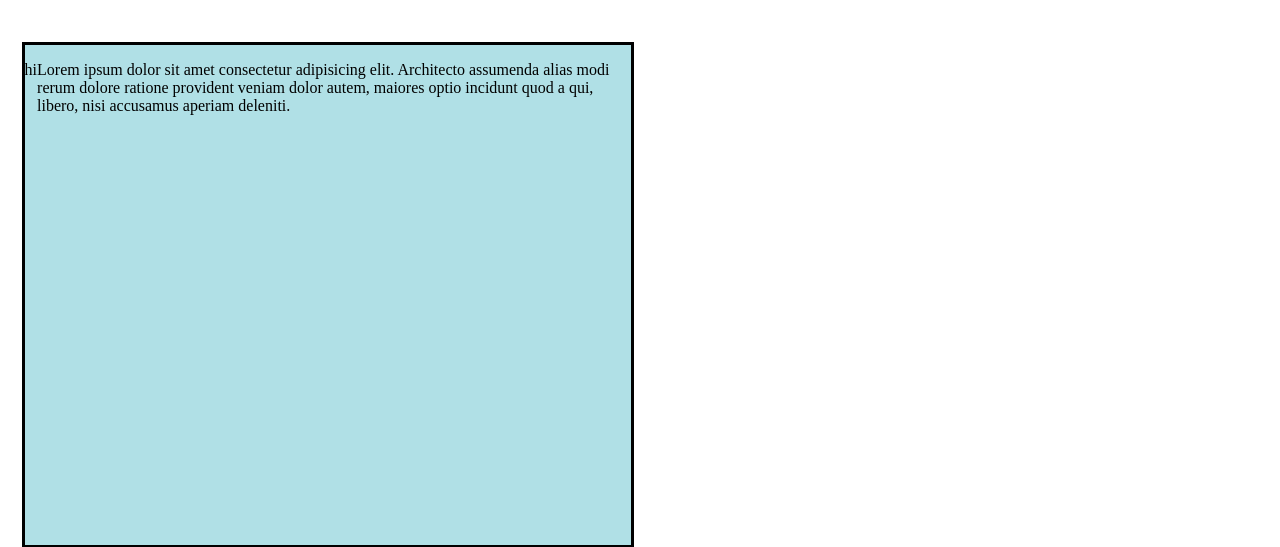
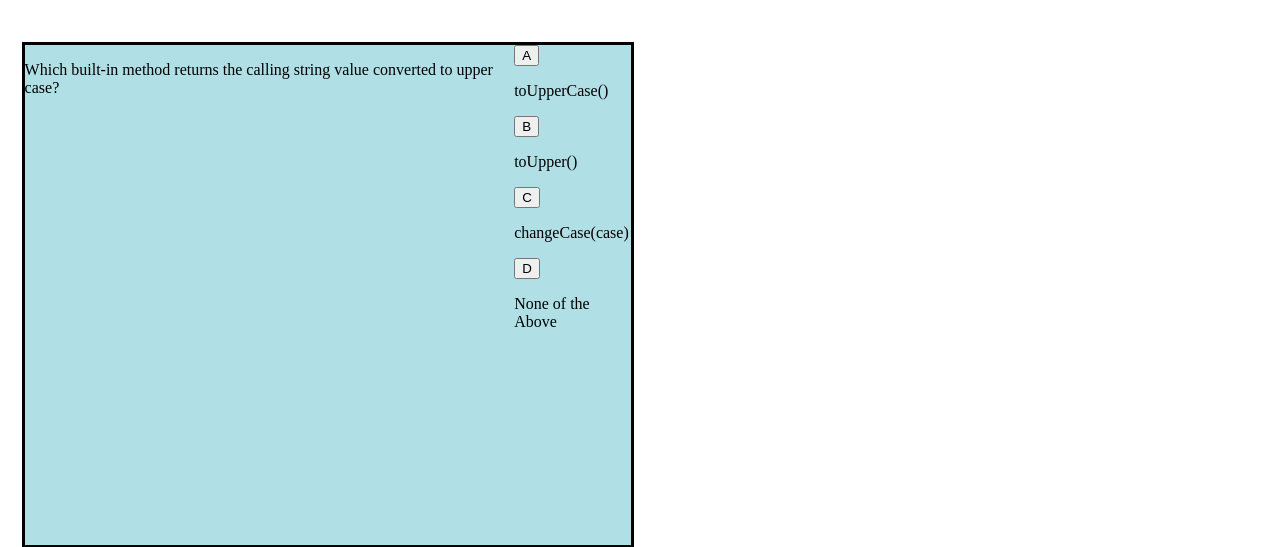
Before and after one commit to jyliao369/Quiz-Show, a plain HTML site: page index.html in a window 1280 px wide. Shown: the part 278-825 px from the top of the page. Drawn offline with Linux system fonts and the light colour scheme.

Commit message:
Able to add text through Javascript to show quiz questions and answers

```diff
--- a/index.html
+++ b/index.html
@@ -9,7 +9,6 @@
     <!-- Remember this link on the bottom. It allows you to link your CSS/Style sheet if it is at the root -->
     <link rel="stylesheet" href="style.css">
     <!-- Make sure to remember this. This is the correct setup that will link your Javascript with the html -->
-    <script src="script.js"></script>
 </head>
 
 <!-- This is where the header is placed normally for the title of the game show -->
@@ -20,22 +19,36 @@
 </header>
 
 <!-- Here the body is going to be split into two parts: -->
-<!-- The LEFT side will house the questions and hopefull cycle through them -->
-<!-- The RIGHT side will house the timer as well as the score -->
+
 <body>
 
     <!-- This is where the questions will go -->
-    <div id = "questionContainer">
-        <p>hi</p>
-        <p>Lorem ipsum dolor sit amet consectetur adipisicing elit. Architecto assumenda alias modi rerum dolore ratione provident veniam dolor autem, maiores optio incidunt quod a qui, libero, nisi accusamus aperiam deleniti.</p>
-    </div>
+    <section id = "questionContainer">
+
+        <p id = "questions">Lorem ipsum, dolor sit amet consectetur adipisicing elit. Aspernatur illo similique delectus soluta, fuga ad minima officia totam. Culpa distinctio, labore sapiente magnam sit corrupti eaque! Soluta doloremque quas autem?</p>
+
+        <br>
+
+        <div class="buttons">
+            <button id="btn0">A</span></button>
+            <p id = "choice0">hi</p>
+            <button id="btn1">B</span></button>
+            <p id = "choice1">hi</p>
+            <button id="btn2">C</span></button>
+            <p id = "choice2">hi</p>
+            <button id="btn3">D</span></button>
+            <p id = "choice3">hi</p>
+        </div>
+
+    </section>
 
     <!-- This is where the timer and score will go -->
-    <div id = "scoreContainer">
-        <p>hi</p>
-    </div>
+    <section id = "scoreContainer">
+        <p></p>
+    </section>
+
+    <script src="script.js"></script>
 
 </body>
 
-
 </html>
--- a/script.js
+++ b/script.js
@@ -1,43 +1,56 @@
+// Here are all the variables that need to be established
+var testing = document.getElementById('scoreContainer');
+var currentQues = document.getElementById('questions');
+var choiceA = document.getElementById('choice0');
+var choiceB = document.getElementById('choice1');
+var choiceC = document.getElementById('choice2');
+var choiceD = document.getElementById('choice3');
 
 // These are the questions that will be used in the quiz.
 // For now there are only three. More will be added.
 var quizQues = [
     {
         question: "HTML is what type of language?",
-
-        answers: {
         a: 'Scripting Language',
         b: 'Markup Language',
         c: 'Programming Language',
-            d: 'Network Protocol'
-        },
-
+        d: 'Network Protocol',
         correctAns: 'b'
     },
 
     {
         question: "Which built-in method returns the calling string value converted to upper case?",
 
-        answers: {
         a: 'toUpperCase()',
         b: 'toUpper()',
         c: 'changeCase(case)',
-            d: 'None of the Above'
-        },
-
+        d: 'None of the Above',
         correctAns: 'a'
     },
 
     {
         question: "What among the following is an appropriate when an event occurs when the user clicks on an element?",
 
-        answers: {
         a: 'onchange',
         b: 'onkeyup',
         c: 'onblur',
-            d: 'onclick'
-        },
+        d: 'onclick',
+        correctAns: 'a'
+    }
+]
 
-        correctAns: 'a'
-    },
-]
+console.log(quizQues[0].question);
+console.log(quizQues[1].question);
+console.log(quizQues[2].question);
+
+function showQues() {
+
+    currentQues.textContent = quizQues[1].question;
+    choiceA.textContent = quizQues[1].a;
+    choiceB.textContent = quizQues[1].b;
+    choiceC.textContent = quizQues[1].c;
+    choiceD.textContent = quizQues[1].d;
+
+}
+
+showQues();
--- a/style.css
+++ b/style.css
@@ -10,7 +10,7 @@ body {
     border-style: solid;
 }
 
-div {
+section {
     display: flex;
     float: left;
     border-style: solid;
```
Lines whose indentation alone changed are shown as unchanged.
